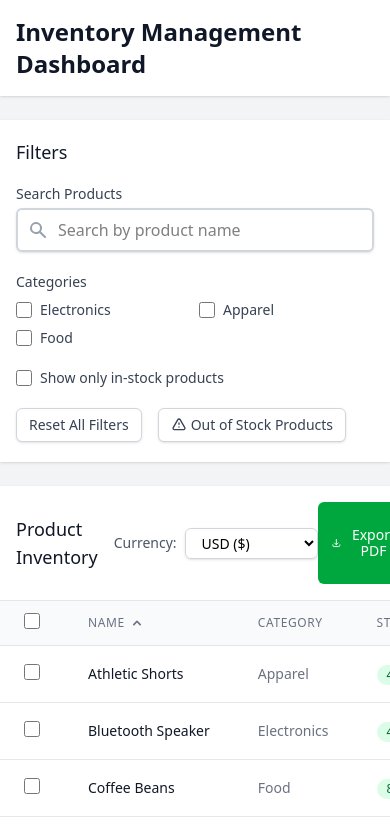
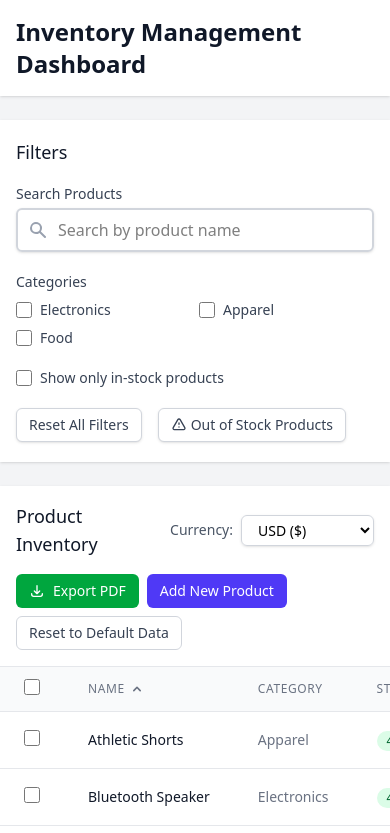
Before and after one commit to ROKU24/Inventory-Management-Dashboard, a React (Vite) app in the folder inventory-management-dashboard/: page / in a window 390 px wide. Shown: the top 833 px of the page. Built offline with nearby package versions, Linux system fonts and the light colour scheme.

Commit message:
Added some layout settings for mobile devices

```diff
--- a/inventory-management-dashboard/src/components/Dashboard.jsx
+++ b/inventory-management-dashboard/src/components/Dashboard.jsx
@@ -1,4 +1,4 @@
-// src/components/Dashboard.jsx
+// src/components/Dashboard.jsx - Updated for better mobile responsiveness
 import React, { useState } from 'react';
 import { useSelector, useDispatch } from 'react-redux';
 import ProductTable from './ProductTable';
@@ -82,12 +82,15 @@ const Dashboard = () => {
       <FilterSection />
 
       <div className="bg-white shadow overflow-hidden sm:rounded-lg">
-        <div className="p-4 flex justify-between items-center border-b border-gray-200">
-          <div className="flex items-center">
+        {/* Header section with better mobile responsiveness */}
+        <div className="p-4 flex flex-col sm:flex-row sm:justify-between sm:items-center border-b border-gray-200">
+          <div className="flex items-center mb-4 sm:mb-0">
             <h2 className="text-lg font-medium text-gray-900 mr-4">Product Inventory</h2>
             <CurrencySelector />
           </div>
-          <div className="flex space-x-2">
+
+          {/* Action buttons with improved mobile layout */}
+          <div className="flex flex-wrap gap-2">
             {selectedProducts.length > 0 && (
               <button
                 onClick={handleBatchDeleteClick}
```
